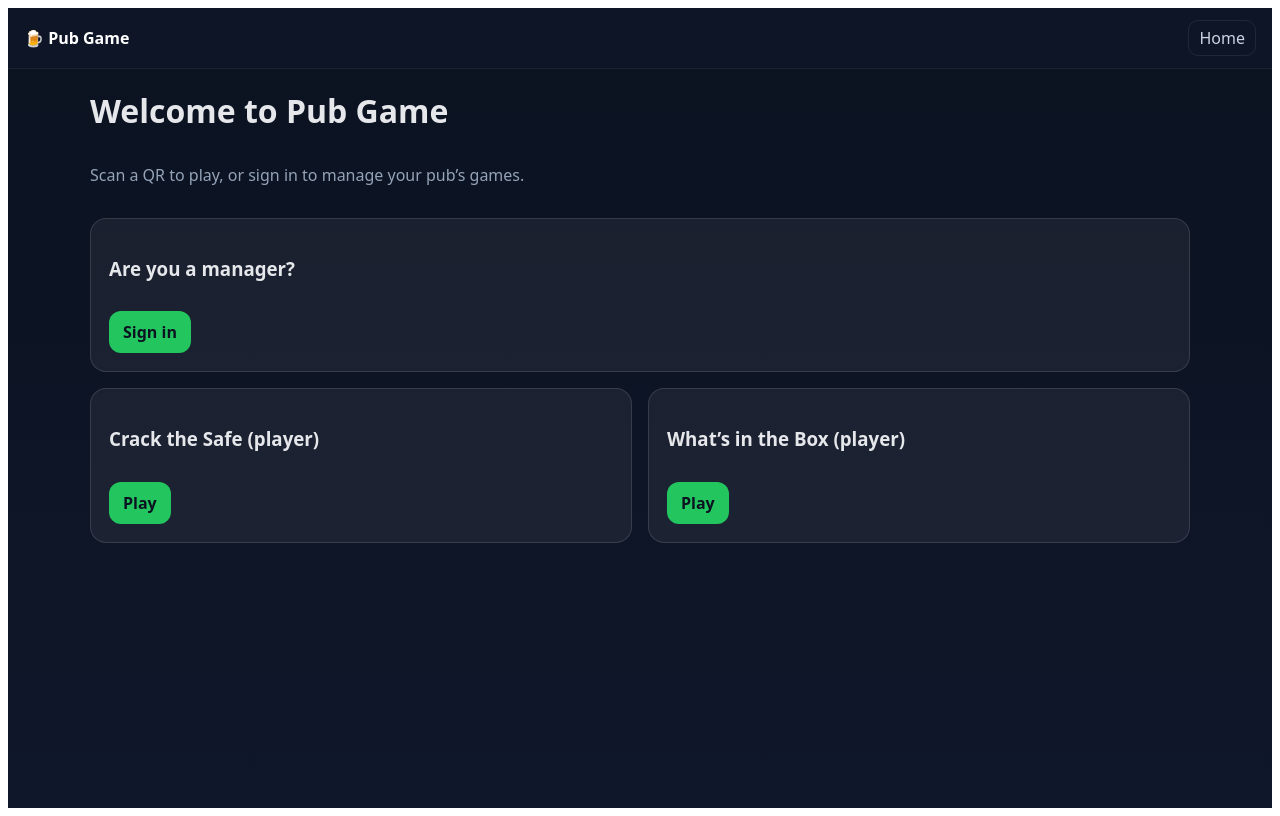
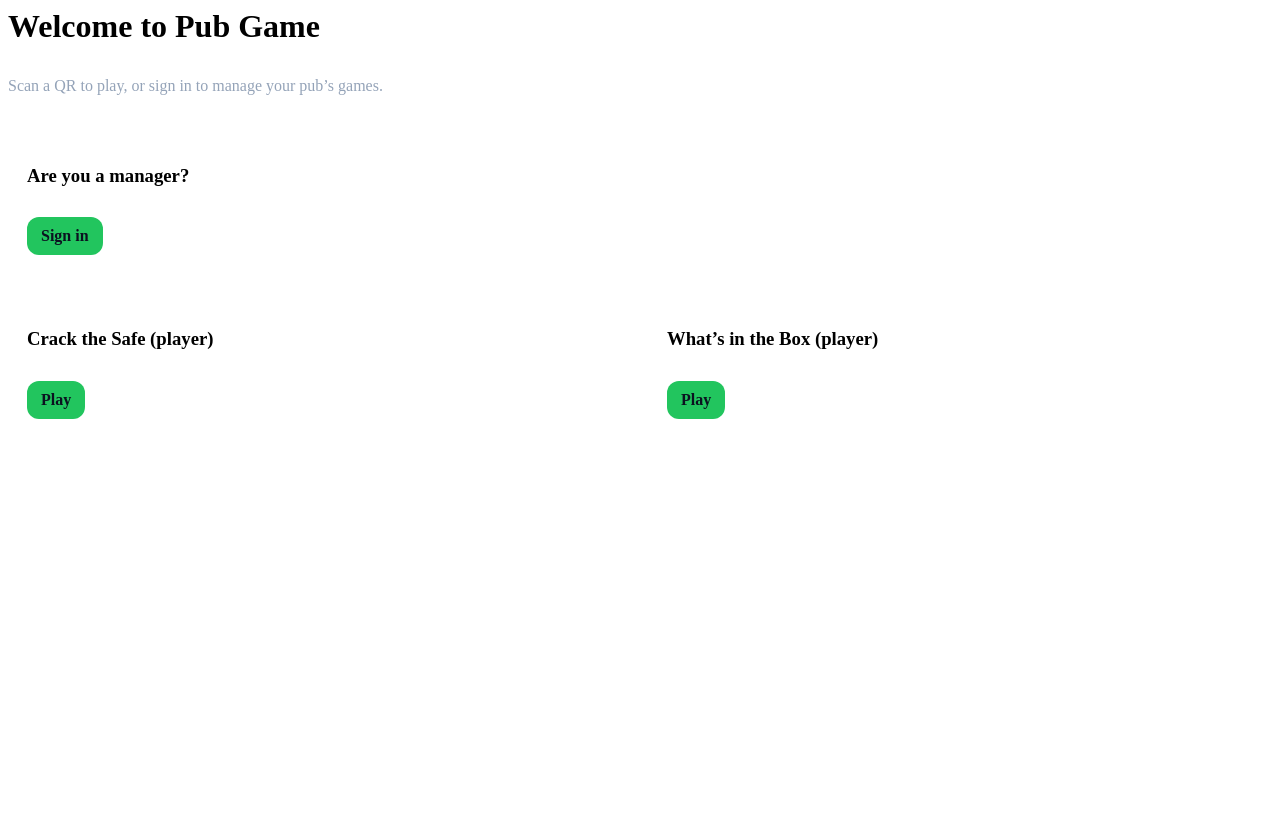
Before and after one commit to Lucasss1997/pub-game-frontend, a React (Create React App) app: page / in a window 1280 px wide. Built offline with nearby package versions, Linux system fonts and the light colour scheme.

Commit message:
Update App.jsx

```diff
--- a/src/App.jsx
+++ b/src/App.jsx
@@ -3,8 +3,8 @@ import { BrowserRouter, Routes, Route, Navigate } from 'react-router-dom';
 
 import { isLoggedIn } from './lib/auth';
 import PrivateRoute from './components/PrivateRoute';
-import ThemeShell from './components/ThemeShell';
 
+// PAGES
 import Home from './pages/Home';
 import LoginPage from './LoginPage';
 import DashboardPage from './DashboardPage';
@@ -16,7 +16,6 @@ import WhatsInTheBoxPublic from './pages/play/WhatsInTheBoxPublic';
 export default function App() {
   return (
     <BrowserRouter>
-      <ThemeShell>
       <Routes>
         {/* Public */}
         <Route path="/" element={<Home />} />
@@ -25,11 +24,11 @@ export default function App() {
           element={isLoggedIn() ? <Navigate to="/dashboard" replace /> : <LoginPage />}
         />
 
-          {/* Public play routes (QR) */}
+        {/* Public play (no login) */}
         <Route path="/play/crack-the-safe" element={<CrackSafePublic />} />
         <Route path="/play/whats-in-the-box" element={<WhatsInTheBoxPublic />} />
 
-          {/* Protected area */}
+        {/* Protected */}
         <Route element={<PrivateRoute />}>
           <Route path="/dashboard" element={<DashboardPage />} />
         </Route>
@@ -40,7 +39,6 @@ export default function App() {
           element={<Navigate to={isLoggedIn() ? '/dashboard' : '/login'} replace />}
         />
       </Routes>
-      </ThemeShell>
     </BrowserRouter>
   );
 }
```
Lines whose indentation alone changed are shown as unchanged.
